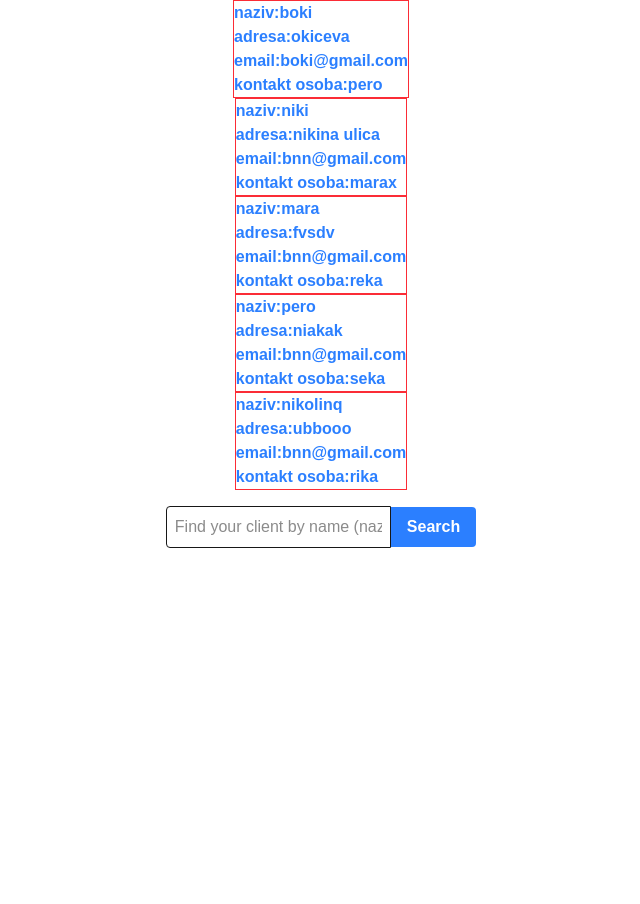
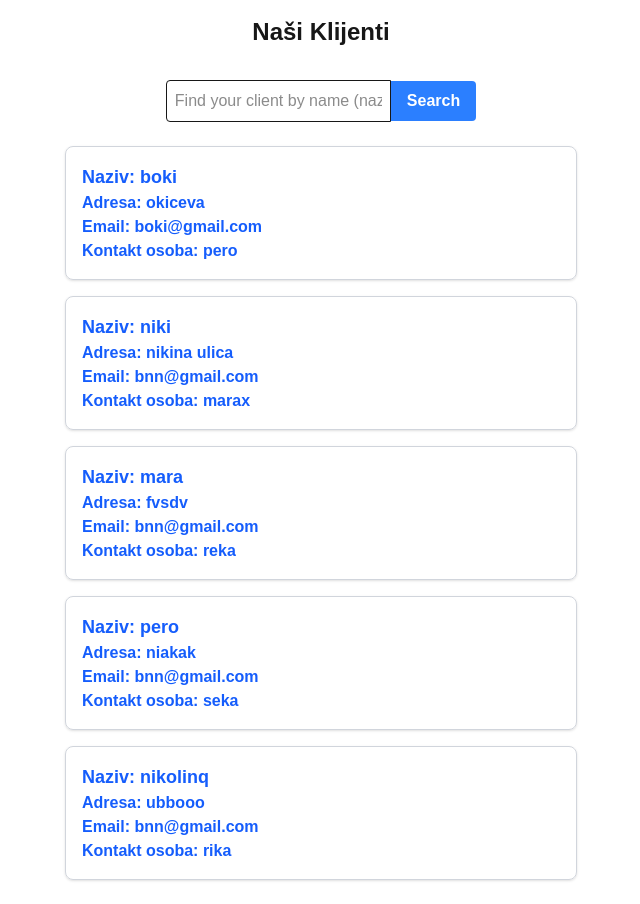
Before and after one commit to milja007/Praksa, a Next.js app: page /clients in a window 1280 px wide. Shown: the whole page, without its empty margins (319-959 px from the left). Before the commit the page ends 800 px from the top, so only its background shows below. Built offline with nearby package versions, Linux system fonts and the light colour scheme.

Commit message:
prvi zadatak done

```diff
--- a/app/clients/page.tsx
+++ b/app/clients/page.tsx
@@ -1,3 +1,4 @@
+"use client";
 import clientDataFile from "@/mockData/ClientData.json";
 import Link from "next/link";
 import Input from "@/app/components/Input";
@@ -13,46 +14,49 @@ interface ClientDataItem {
 
 const allClientDatas: ClientDataItem[] =
   clientDataFile.clientData as ClientDataItem[];
+
 const ClientsPage = () => {
   const [displayedClients, setDisplayedClients] =
     useState<ClientDataItem[]>(allClientDatas);
 
-  // Function to handle the search logic, will be passed to the Input component
   const handleClientSearch = (searchTerm: string) => {
     const lowercasedSearchTerm = searchTerm.toLowerCase().trim();
 
     if (!lowercasedSearchTerm) {
-      // If the search term is empty, show all clients
-      setDisplayedClients(allClientDatas);
+      setDisplayedClients(allClientDatas); // Ako je pretraga prazna, prikaži sve
       return;
     }
 
-    // Filter the original list of clients
     const filtered = allClientDatas.filter((client) =>
       client.naziv.toLowerCase().includes(lowercasedSearchTerm)
     );
-    setDisplayedClients(filtered);
+    setDisplayedClients(filtered); // Ažuriraj prikazane klijente s filtriranima
   };
+
   return (
-    <div className="flex flex-col items-center">
-      {allClientDatas.map((client) => (
+    <div className="flex flex-col items-center p-4">
+      <h1 className="text-2xl font-bold mb-4">Naši Klijenti</h1>{" "}
+      <Input onSearch={handleClientSearch} />{" "}
+      {displayedClients.length === 0 && (
+        <p className="my-4">Nema klijenata koji odgovaraju pretrazi.</p>
+      )}
+      {displayedClients.map((client) => (
         <Link
           href={`/clients/client-${client.id}`}
           key={client.id}
-          className="text-blue-500 font-bold border border-red-500  "
+          className="text-blue-600 hover:text-blue-800 font-semibold border border-gray-300 my-2 p-4 w-full max-w-lg text-left hover:bg-gray-50 rounded-lg shadow-sm" // Poboljšan stil
         >
-          naziv:{client.naziv}
-          <br /> adresa:{client.adresa} <br /> email:{client.email} <br />
-          kontakt osoba:{client.kontaktOsoba}
+          <div className="font-bold text-lg">Naziv: {client.naziv}</div>
+          <div>Adresa: {client.adresa}</div>
+          <div>Email: {client.email}</div>
+          <div>Kontakt osoba: {client.kontaktOsoba}</div>
         </Link>
       ))}
-      <Input onSearch={handleClientSearch} />
     </div>
   );
 };
 
 export default ClientsPage;
-
 // "use client"; // This component now needs to be a client component
 
 // import React, { useState } from "react"; // Import useState
--- a/app/components/Input.tsx
+++ b/app/components/Input.tsx
@@ -17,17 +17,15 @@ const Input = ({ onSearch }: InputProps) => {
   }
   return (
     <div className="my-4">
-      {" "}
-      {/* Added some margin for spacing */}
       <input
         type="text"
         name="search"
         placeholder="Find your client by name (naziv)"
         ref={myRef}
-        className="border p-2 rounded-l" // Added some basic styling
+        className="border p-2 rounded-l"
       />
       <button
-        className="bg-blue-500 hover:bg-blue-700 text-white font-bold py-2 px-4 rounded-r" // Changed styling
+        className="bg-blue-500 hover:bg-blue-700 text-white font-bold py-2 px-4 rounded-r"
         onClick={handleSearch}
       >
         Search
```
